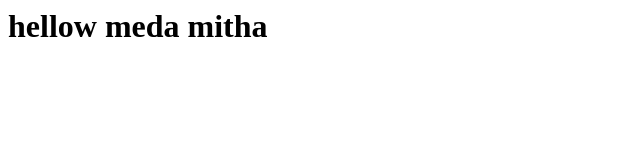
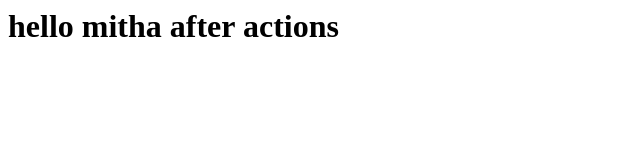
Before and after one commit to hsnkazmi/weather, a plain HTML site: page index.html in a window 1280 px wide. Shown: the whole page, without its empty margins (0-640 px from the left). Drawn offline with Linux system fonts and the light colour scheme.

Commit message:
Update index.html
fs

```diff
--- a/index.html
+++ b/index.html
@@ -1,6 +1,6 @@
 <html>
     <body>
         <h1>
-            hellow meda mitha        </h1>
+            hello mitha after actions       </h1>
     </body>
     </html>
```
